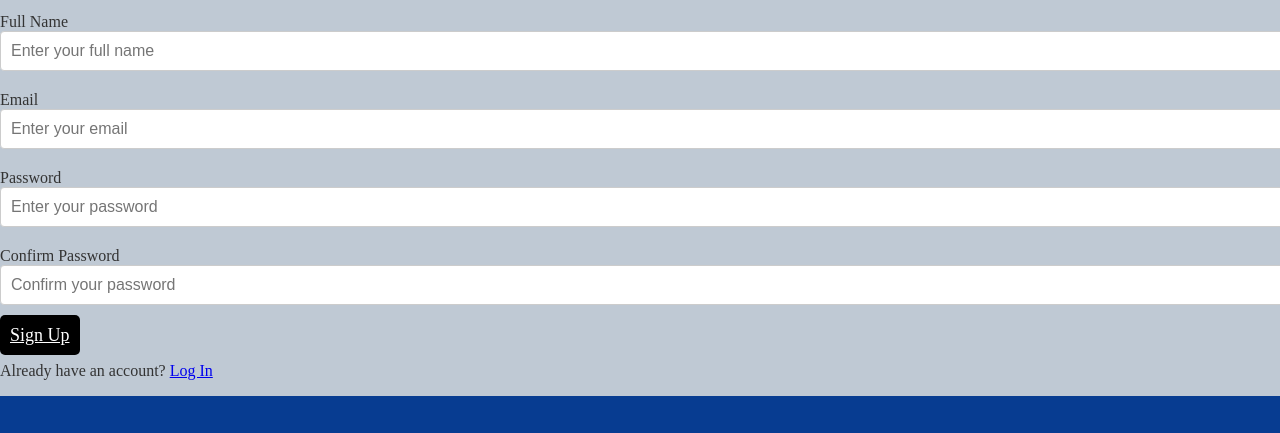
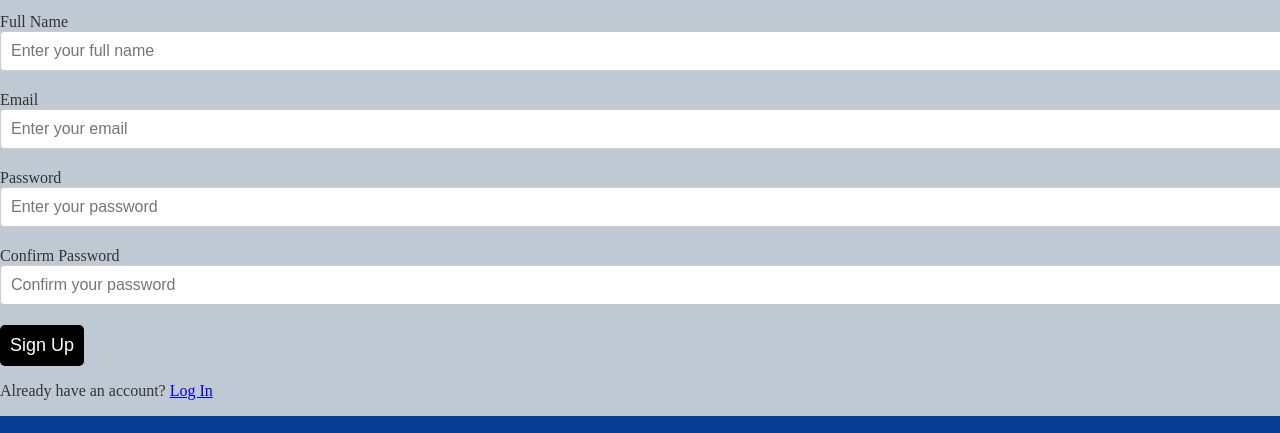
Before and after one commit to raishabnam/Web-Development-Assignment, a plain HTML site: page signup.html in a window 1280 px wide. Shown: the part 215-648 px from the top of the page. Drawn offline with Linux system fonts and the light colour scheme.

Commit message:
Update signup.html

```diff
--- a/signup.html
+++ b/signup.html
@@ -45,7 +45,8 @@
                 <input type="password" id="confirm-password" name="confirm-password" placeholder="Confirm your password" required>
             </div>
             <!-- <button type="submit" class="submit-btn">Sign Up</button> -->
-            <a href="index.html" class="submit-btn">Sign Up</a>
+            <button type="submit" class="submit-btn">Sign Up</button>
+
         </form>
 
         <p class="login-text">Already have an account? <a href="#">Log In</a></p>
```
